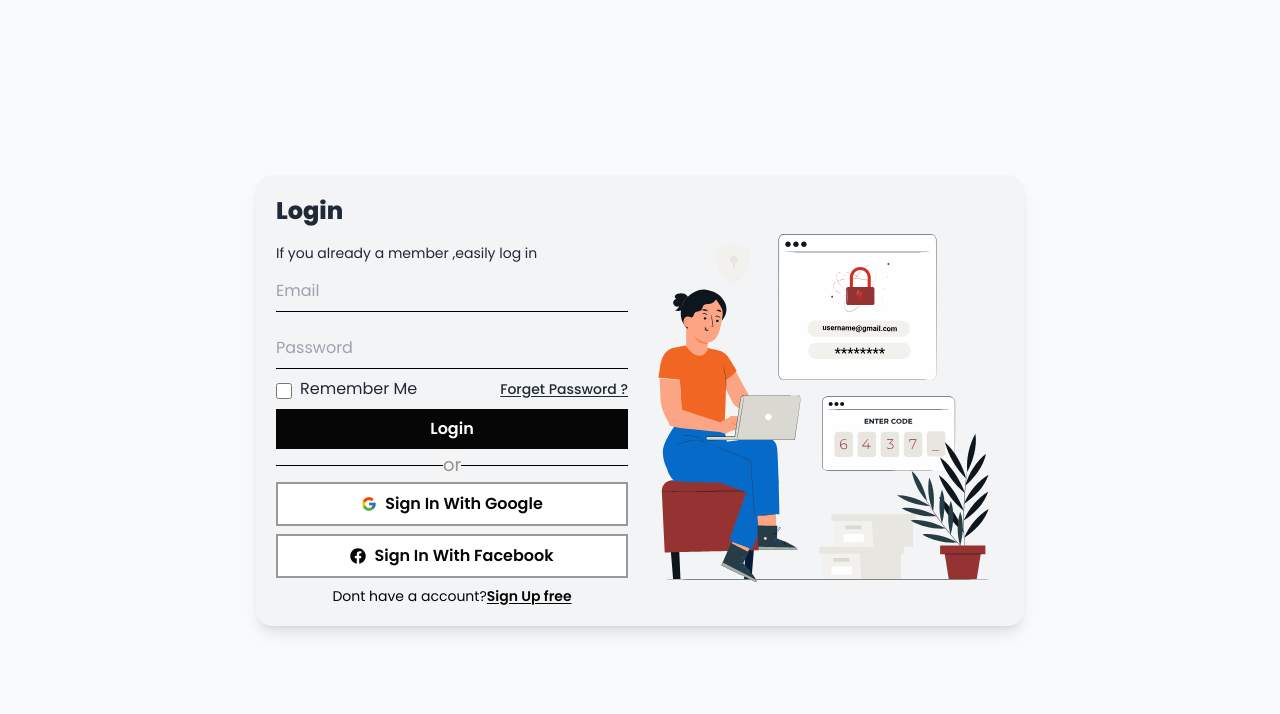
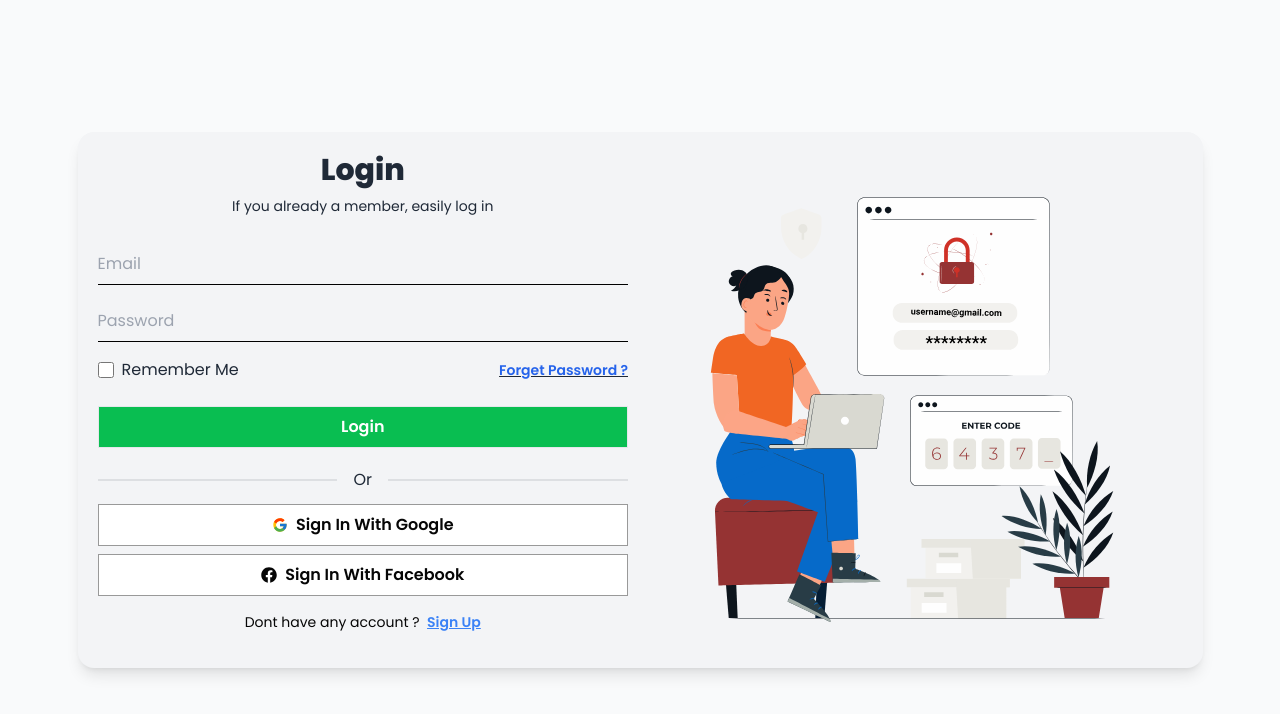
Before and after one commit to shajjad00/house-swift-web-creations, a React (Vite) app: page /login in a window 1280 px wide. Shown: the top 714 px of the page. Built offline with nearby package versions, Linux system fonts and the light colour scheme.

Commit message:
all properties page fixed

```diff
--- a/src/Pages/AllProperties/Properties.tsx
+++ b/src/Pages/AllProperties/Properties.tsx
@@ -10,7 +10,8 @@ const Properties = () => {
     const [currentPage , setCurrentPage] = useState(0)
     // TODO : modify the value of count from backend
     const [allProperties, setAllProperties] = useState([])
-    const count = allProperties.length;
+    // const count = allProperties.length;
+    const count = 50;
     const foodPerPage = 9;
     const totalPage = Math.ceil(count / foodPerPage);
     const pages = [...Array(totalPage).keys()]
--- a/src/Pages/SignIn/SignIn.tsx
+++ b/src/Pages/SignIn/SignIn.tsx
@@ -2,14 +2,15 @@ import { FcGoogle } from "react-icons/fc";
 import { FaFacebook } from "react-icons/fa";
 import loginAnimation from '../../assets/animation/login-animation.json'
 import Lottie from "lottie-react";
+import { Link } from "react-router-dom";
 
 const SignIn = () => {
   return (
     <section className="bg-gray-50 min-h-screen flex items-center justify-center">
-      <div className="bg-gray-100 flex rounded-2xl shadow-lg max-w-3xl p-5 gap-6">
+      <div className="max-w-7xl mx-auto bg-gray-100 flex rounded-2xl shadow-lg p-5 gap-6">
         <div className="md:w-1/2">
-          <h2 className="font-bold text-2xl">Login</h2>
-          <p className="text-sm mt-4">If you already a member ,easily log in</p>
+          <h2 className="font-bold text-3xl text-center">Login</h2>
+          <p className="text-sm mt-2 mb-5 text-center">If you already a member, easily log in</p>
           {/* form start here */}
           <form>
             <input
@@ -25,50 +26,48 @@ const SignIn = () => {
               className="w-full text-[#060606] py-2 my-2 bg-transparent border-b border-black outline-none focus:outline-none"
             />
             {/* forget password and remind me */}
-            <div className="flex items-center justify-between ">
+            <div className="flex items-center justify-between my-2 mb-4">
               <div className="flex items-center justify-between ">
                 <input
                   type="checkbox"
-                  className="w-4 h-4 mt-1 mr-2 flex items-center justify-center"
+                  className="w-4 h-4 mr-2 flex items-center justify-center"
                 />
                 <p className="text-center">Remember Me</p>
               </div>
-              <div className="font-medium text-sm underline underline-offset-2 cursor-pointer whitespace-nowrap">
-                <p>Forget Password ?</p>
+              <div className="font-medium text-sm underline cursor-pointer whitespace-nowrap">
+                <p className="text-blue-600 font-semibold">Forget Password ?</p>
               </div>
             </div>
             {/* login btn  */}
 
-            <button className="w-full font-semibold text-white bg-[#060606] my-2 p-2 text-center ">
+            <button className="w-full font-semibold border bg-[#09BE51] hover:border hover:border-[#09BE51] hover:bg-transparent duration-300 hover:text-[#09BE51] text-white my-2 p-2 text-center ">
               Login
             </button>
             {/* divider  */}
-            <div className="relative py-2 w-full flex items-center justify-center">
-              <div className="w-full  bg-black h-[1px] "></div>
-              <p className="absolute text-lg text-black/40 bg-[#f5f5f5]">or</p>
+            <div className="divider">Or
             </div>
             {/* social login */}
-            <div className="w-full font-semibold text-[#060606] my-2 bg-white   border-2 border-black/40  p-2 text-center flex items-center justify-center cursor-pointer">
+            <div className="w-full font-semibold text-[#060606] my-2 bg-white border border-black/40  p-2 text-center flex items-center justify-center cursor-pointer">
               <FcGoogle className="h-6 mr-2" />
               Sign In With Google
             </div>
-            <div className="w-full font-semibold text-[#060606] my-2 bg-white   border-2 border-black/40  p-2 text-center flex items-center justify-center cursor-pointer">
+            <div className="w-full font-semibold text-[#060606] my-2 bg-white border border-black/40  p-2 text-center flex items-center justify-center cursor-pointer">
               <FaFacebook className="h-6 mr-2" />
               Sign In With Facebook
             </div>
             {/* exist account  */}
-            <div className="w-full flex  items-center justify-center">
+            <div className="w-full flex items-center justify-center my-4">
               <p className="text-[#060606] text-sm font-normal ">
-                Dont have a account?
-                <span className="font-semibold underline underline-offset-2 cursor-pointer">
-                  Sign Up free
-                </span>
+                Dont have any account ? &nbsp;
+                <Link to="/register"><span className="font-semibold text-blue-500 underline cursor-pointer">
+                  Sign Up
+                </span></Link>
               </p>
             </div>
           </form>
         </div>
         {/* banner/logo  */}
-        <div className="sm:block hidden w-1/2 md:flex items-center justify-center">
+        <div className="hidden w-1/2 md:flex items-center justify-center">
           {/* <img
             className="sm: rounded-2xl"
             src="https://i.ibb.co/5rmF67F/12469785-Wavy-REst-03-Single-01.jpg"
```
